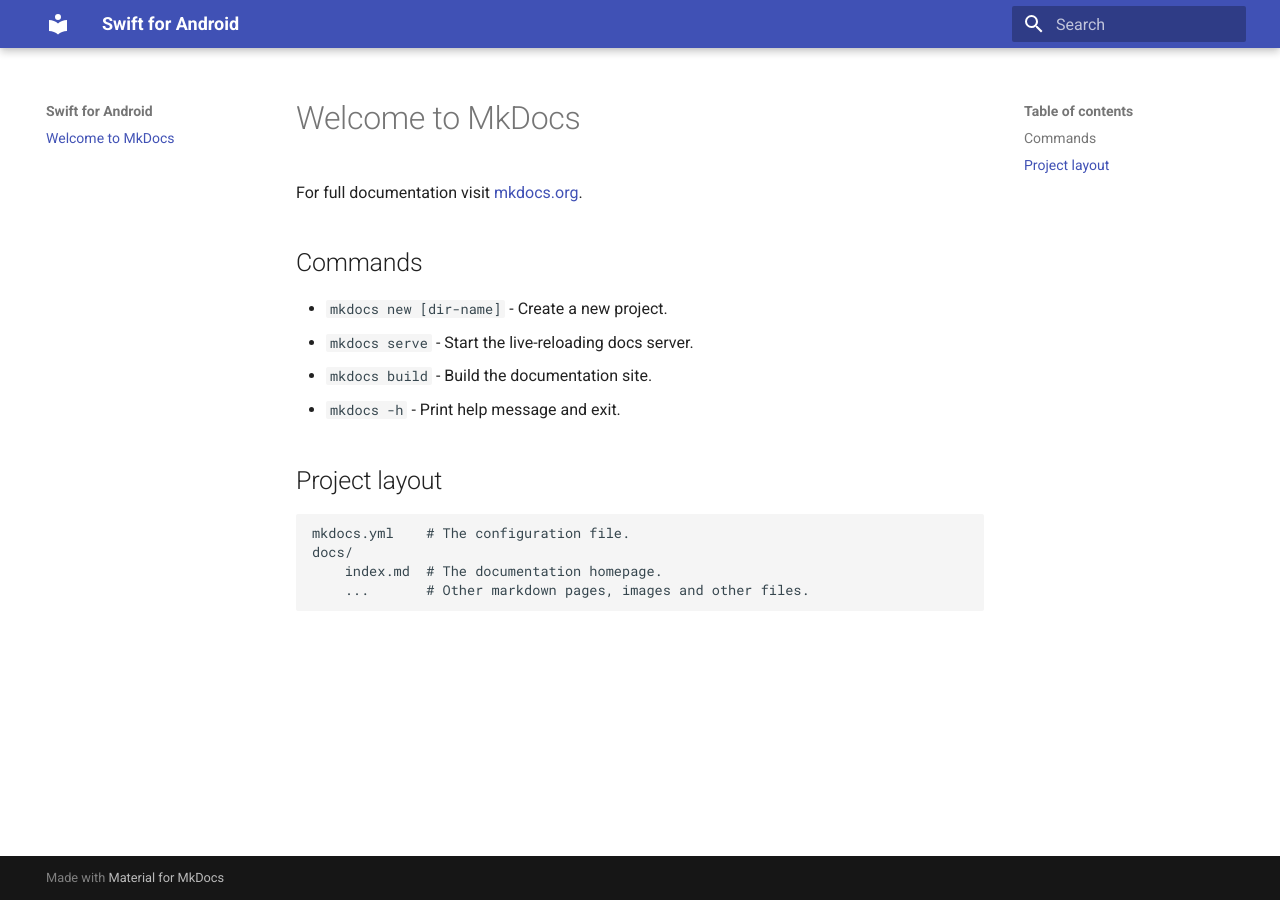
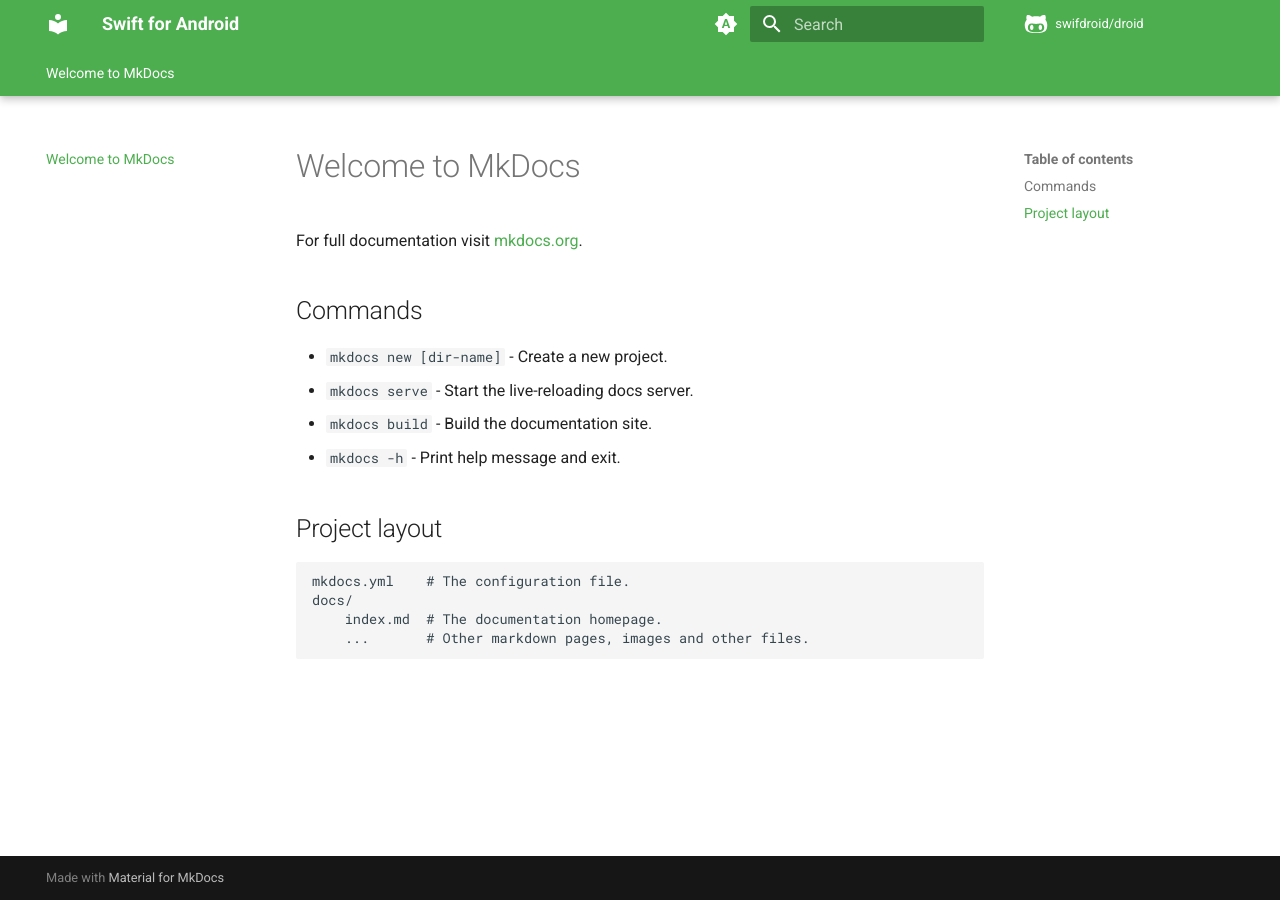
Before and after one commit to swifdroid/docs, an MkDocs documentation site: the page built from docs/index.md, in a window 1280 px wide. Built offline with MkDocs 1.6.1 and Material for MkDocs 9.7.7, drawn with Linux system fonts in a browser that asks for light colours; comment, search, counter and statistics services are not loaded.

```diff
--- a/mkdocs.yml
+++ b/mkdocs.yml
@@ -1,4 +1,52 @@
 site_name: Swift for Android
 site_url: https://docs.swifdroid.com
+repo_url: https://github.com/swifdroid/droid
+repo_name: swifdroid/droid
 theme:
   name: material
+  icon:
+    repo: fontawesome/brands/github-alt
+  features:
+    - header.autohide
+    - navigation.instant
+    - navigation.instant.prefetch
+    - navigation.instant.progress
+    - navigation.instant.preview
+    - navigation.tracking
+    - navigation.tabs
+    - navigation.tabs.sticky
+    - navigation.sections
+    - navigation.expand
+    - navigation.path
+    - navigation.indexes
+  palette:
+    # Palette toggle for automatic mode
+    - media: "(prefers-color-scheme)"
+      primary: green
+      toggle:
+        icon: material/brightness-auto
+        name: Switch to light mode
+
+    # Palette toggle for light mode
+    - media: "(prefers-color-scheme: light)"
+      scheme: default
+      primary: green
+      toggle:
+        icon: material/weather-sunny
+        name: Switch to dark mode
+
+    # Palette toggle for dark mode
+    - media: "(prefers-color-scheme: dark)"
+      scheme: slate
+      primary: green
+      toggle:
+        icon: material/weather-night
+        name: Switch to light mode
+extra:
+  consent:
+    title: Cookie consent
+    description: >-
+      We use cookies to recognize your repeated visits and preferences, as well
+      as to measure the effectiveness of our documentation and whether users
+      find what they're searching for. With your consent, you're helping us to
+      make our documentation better.
```
